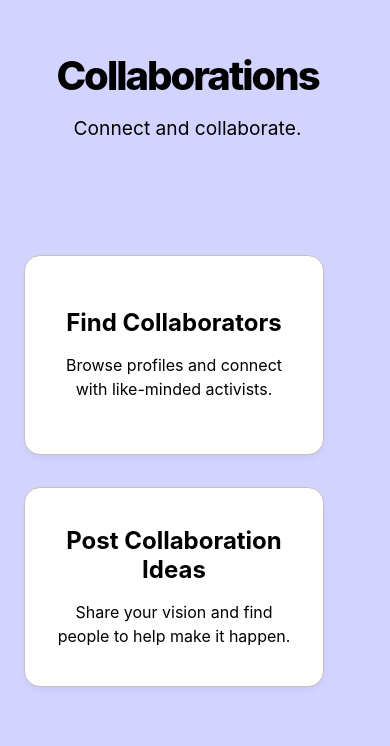
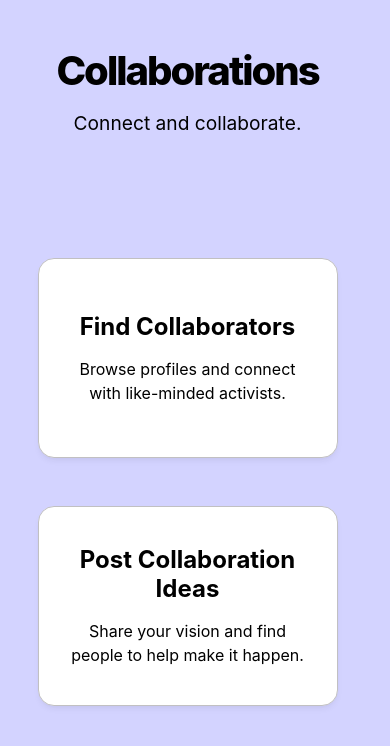
Before and after one commit to studentrebellion/Collaborators, a React (Vite) app in the folder client/: page / in a window 390 px wide. Shown: the top 746 px of the page. Built offline with nearby package versions, Linux system fonts and the light colour scheme; no server answers.

Commit message:
Center buttons and set max-width on mobile

```diff
--- a/client/src/index.css
+++ b/client/src/index.css
@@ -243,14 +243,15 @@ button:active {
 
   .action-buttons {
     flex-direction: column;
+    align-items: center;
     width: 100%;
   }
 
   .big-action-button {
-    width: auto;
+    width: 100%;
+    max-width: 300px;
     height: 140px;
-    margin-left: 0.5rem;
-    margin-right: 0.5rem;
+    margin: 0.5rem 0;
     padding-top: 1rem;
     padding-bottom: 1rem;
     box-sizing: border-box;
```
